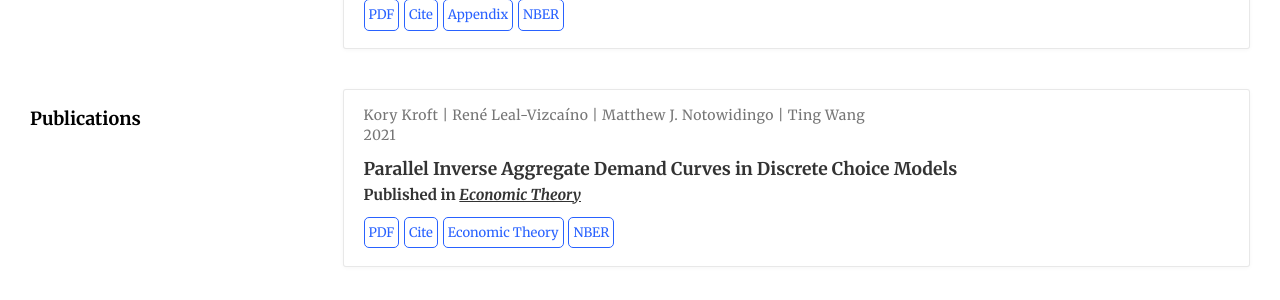
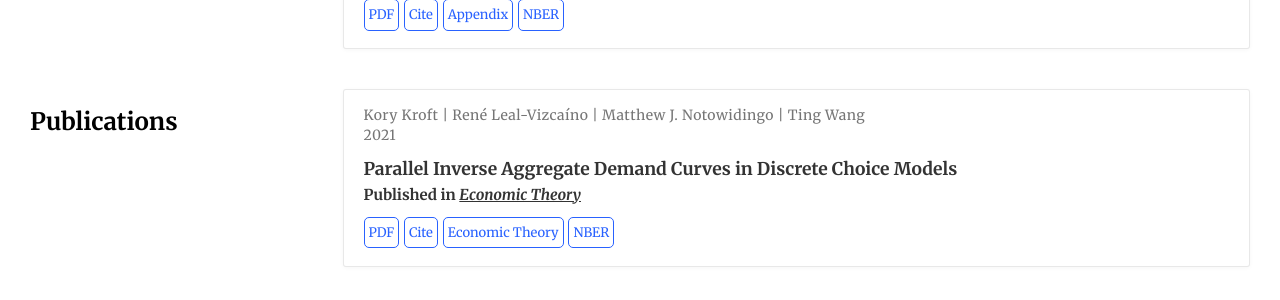
Before and after one commit to korykroft/korykroft.github.io, a Jekyll site: the page built from research/index.html, in a window 1280 px wide. Shown: the part 1143-1443 px from the top of the page. Built offline with Jekyll 4.4.1, drawn with Linux system fonts in a browser that asks for light colours.

Commit message:
Update index.html

```diff
--- a/research/index.html
+++ b/research/index.html
@@ -134,7 +134,7 @@
 
 <div class="row marketing lead-card">
  <div class="col-12 col-md-3">
-  <h3 style="font-weight:bol;  color:black; font-size:0.9em !important;">Publications</h3>
+  <h3 style="font-weight:bol;  color:black; font-size:1.2em !important;">Publications</h3>
  </div>
 
   <div class="col-12 col-md-9">
@@ -388,7 +388,7 @@
 <!-- book review -->
 <div class="row marketing lead-card">
 <div class="col-12 col-md-3">
-  <h3 style="font-weight:bold color:black text-align:center; font-size:0.9em !important;">Book Review</h3>
+  <h3 style="font-weight:bold color:black text-align:center; font-size:1.2em !important;">Book Review</h3>
  </div>
 
  <div class="col-12 col-md-9">
```
